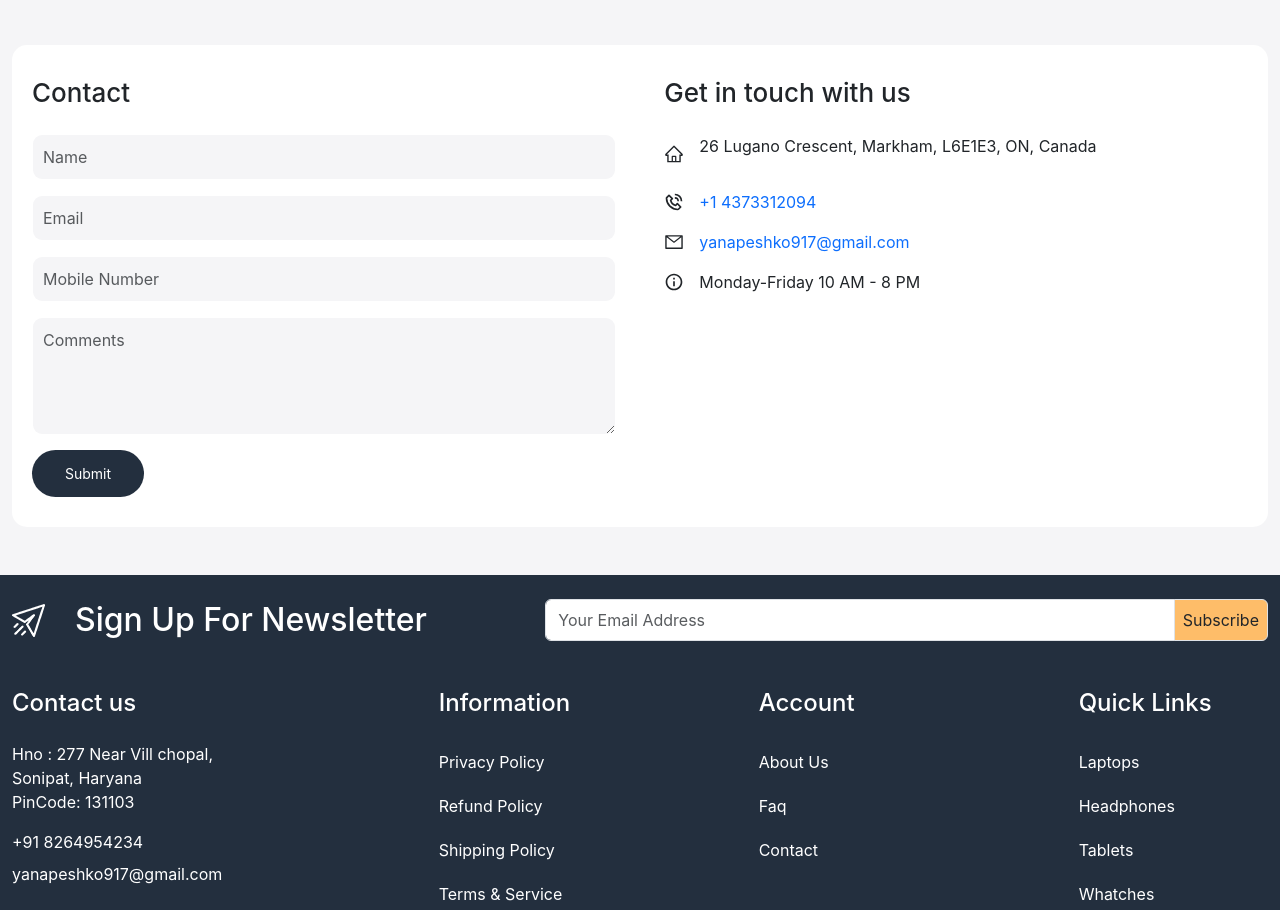
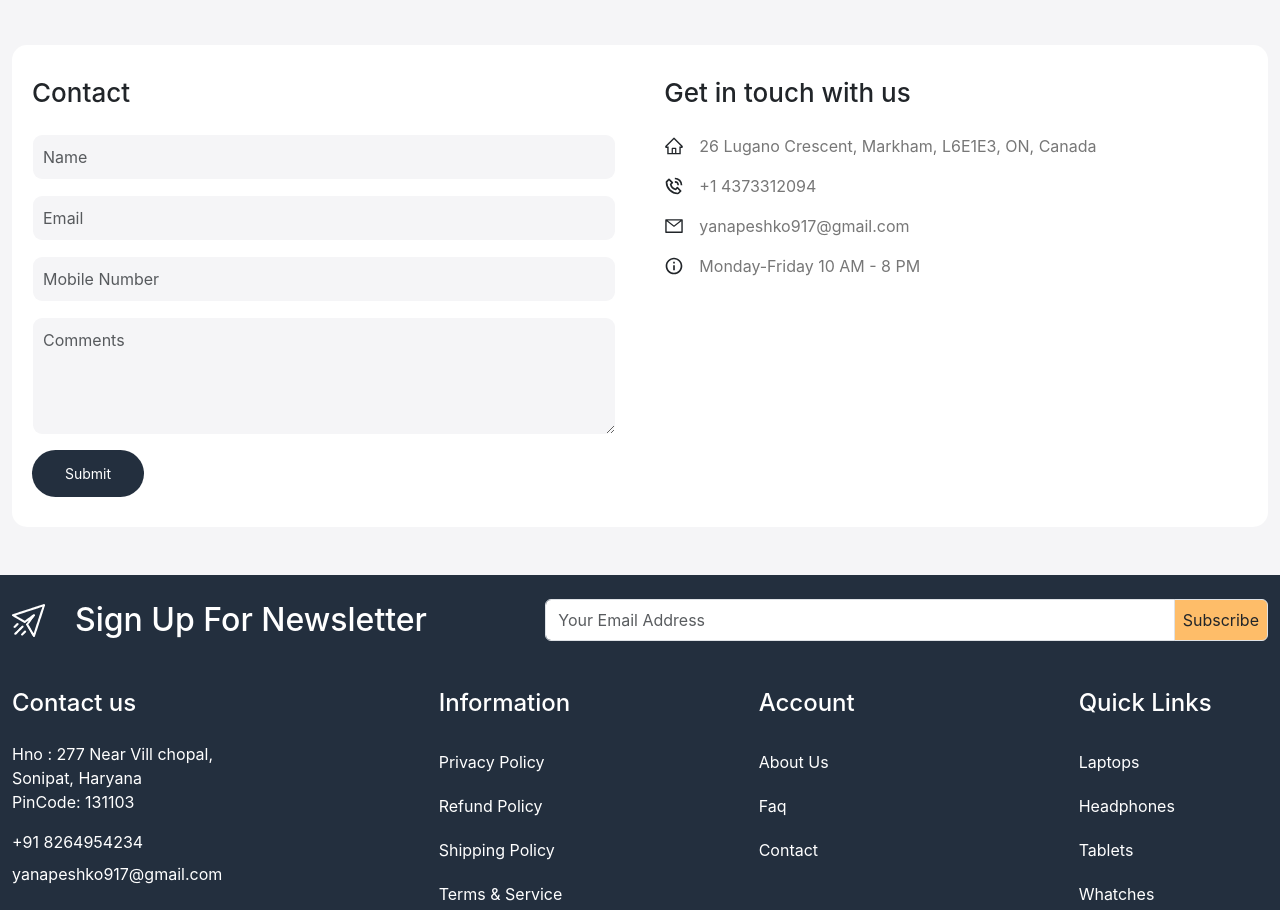
Before and after one commit to yanapeshko/web-shop, a React (Create React App) app: page /contact in a window 1280 px wide. Shown: the part 800-1710 px from the top of the page. Built offline with nearby package versions, Linux system fonts and the light colour scheme.

Commit message:
ContactPage is done

```diff
--- a/src/App.css
+++ b/src/App.css
@@ -460,4 +460,8 @@ fotter .input-group-text {
 .contact-inner-wrapper ul {
   list-style: none;
 }
-/* Contact Page End */
+.contact-inner-wrapper address,
+.contact-inner-wrapper a,
+.contact-inner-wrapper p {
+  color: var(--color-777777);
+} /* Contact Page End */
--- a/src/pages/Contact.jsx
+++ b/src/pages/Contact.jsx
@@ -72,7 +72,7 @@ const Contact = () => {
                     <ul className="ps-0">
                       <li className="mb-3 d-flex gap-15 align-items-center">
                         <AiOutlineHome className="fs-5" />
-                        <address>
+                        <address className="mb-0">
                           26 Lugano Crescent, Markham, L6E1E3, ON, Canada
                         </address>
                       </li>
```
